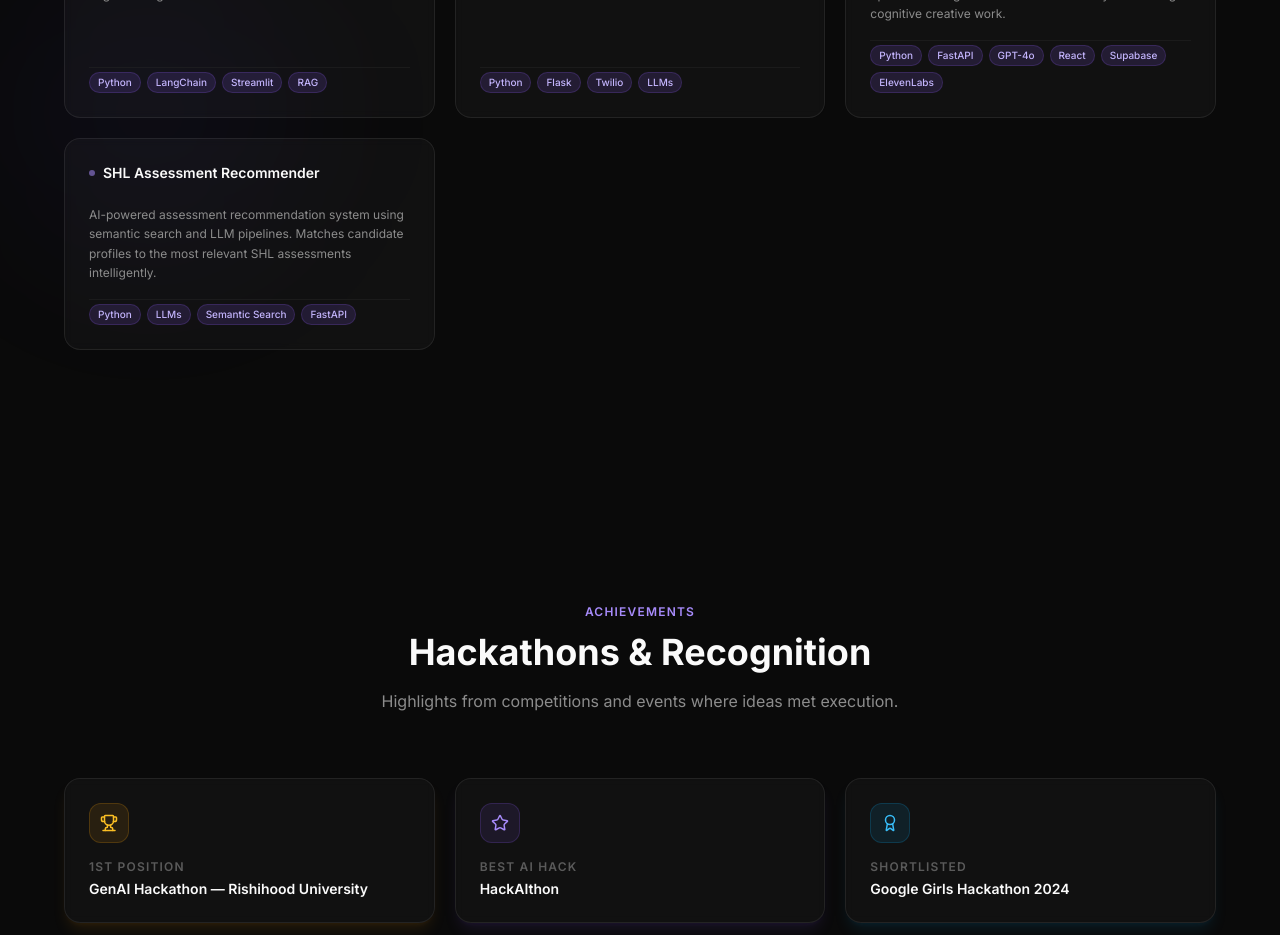
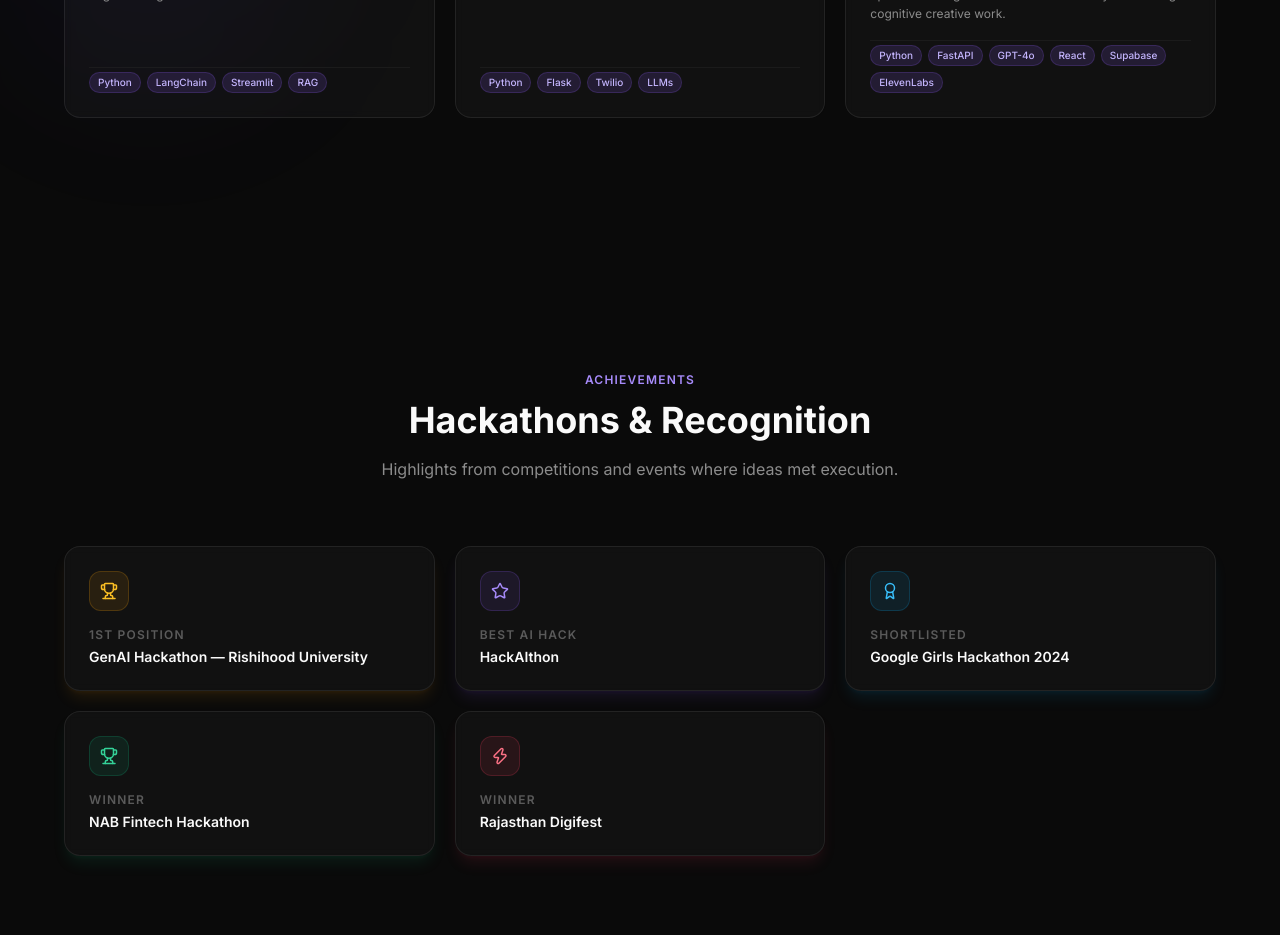
Before and after one commit to varshabhaskar07/Portfolio, a Next.js app: page / in a window 1280 px wide. Shown: the part 3500-4435 px from the top of the page. Built offline with nearby package versions, Linux system fonts and the light colour scheme.

Commit message:
removing shl project

```diff
--- a/src/data/index.ts
+++ b/src/data/index.ts
@@ -102,14 +102,6 @@
     github: "https://github.com/varshabhaskar07/ReelOS",
     featured: true,
   },
-  {
-    title: "SHL Assessment Recommender",
-    description:
-      "AI-powered assessment recommendation system using semantic search and LLM pipelines. Matches candidate profiles to the most relevant SHL assessments intelligently.",
-    tech: ["Python", "LLMs", "Semantic Search", "FastAPI"],
-    github: "https://github.com/varshabhaskar07/shl-assessment-recommender",
-    featured: true,
-  },
 ];
 
 export const achievements: Achievement[] = [
```
